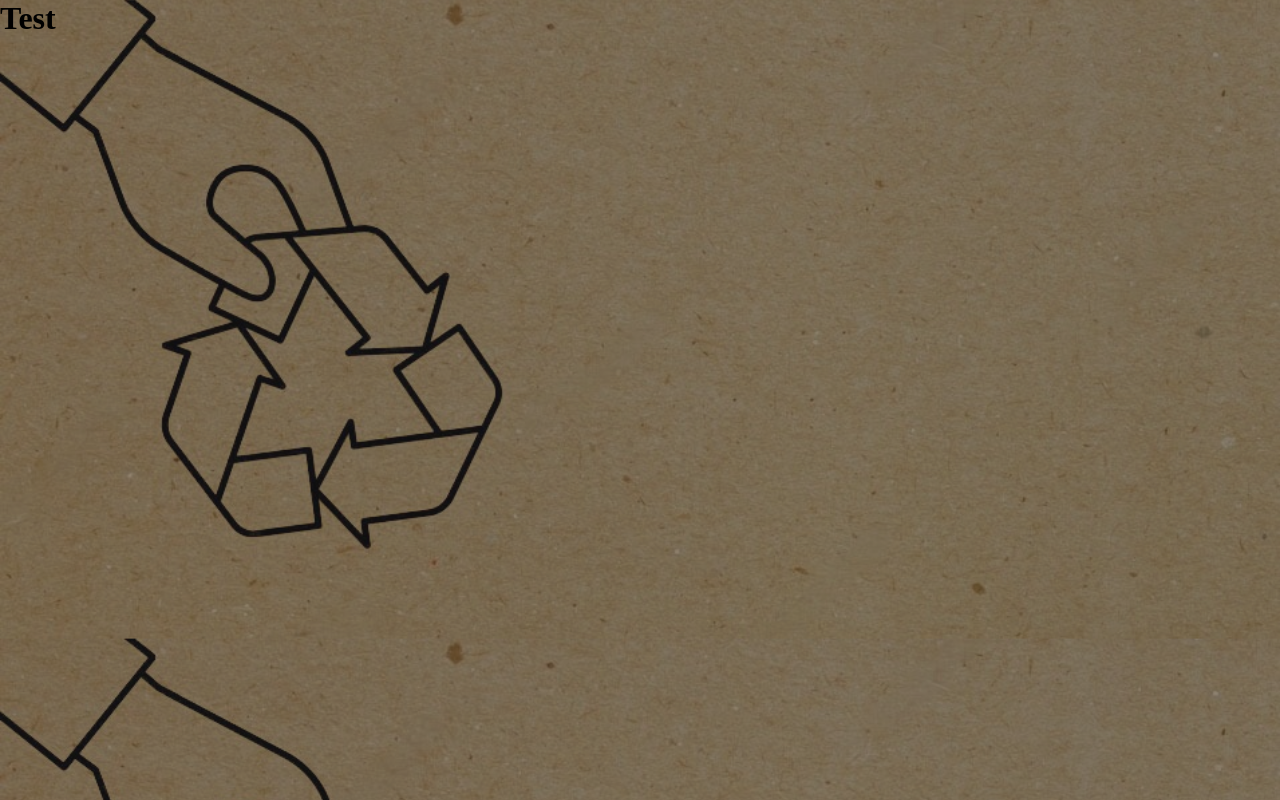
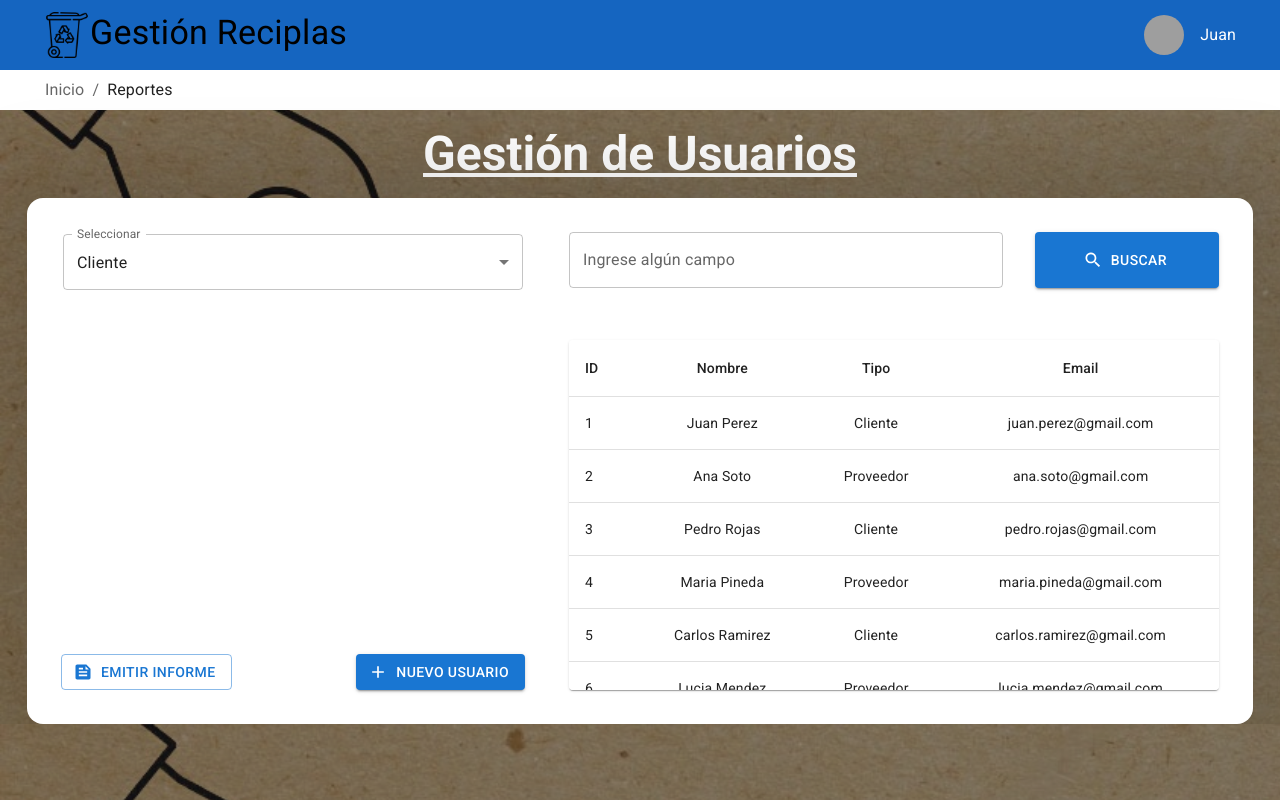
Before and after one commit to juansegnana/dds-tpi, a Next.js app: page /reportes in a window 1280 px wide. Built offline with nearby package versions, Linux system fonts and the light colour scheme; grey boxes are pictures that could not be loaded.

Commit message:
adding...

```diff
--- a/src/pages/reportes/index.tsx
+++ b/src/pages/reportes/index.tsx
@@ -1,5 +1,339 @@
-const Page = () => {
-  return <h1>Test</h1>;
+import {
+  Box,
+  Button,
+  Drawer,
+  FormControl,
+  InputLabel,
+  MenuItem,
+  Select,
+  TextField,
+  Typography,
+} from "@mui/material";
+import { FC, ReactElement, useState } from "react";
+
+import { NextPageWithLayout } from "../_app";
+import { usersArray } from "..";
+import MainLayout from "../../components/layouts/MainLayout";
+import { Add, Cancel, Edit, Feed, Search } from "@mui/icons-material";
+import TablaResultados, { UserRow } from "../../components/TablaResultados";
+import Head from "next/head";
+// For time picker
+import { DatePicker } from "@mui/x-date-pickers";
+import dayjs from "dayjs";
+
+interface SelectValue {
+  value: string;
+  label: string;
+}
+interface ReporteProps {
+  selectValues: SelectValue[];
+}
+
+const reportesValues: SelectValue[] = [
+  {
+    value: "cliente",
+    label: "Cliente",
+  },
+  {
+    value: "proveedor",
+    label: "Proveedor",
+  },
+];
+
+const UsuarioDetailsDrawer: FC<{
+  isOpen: boolean;
+  onClose: () => void;
+  userData?: UserRow;
+}> = ({ isOpen, onClose, userData }) => {
+  const [startDate, setStartDate] = useState<Date | null>(new Date());
+
+  return (
+    <Drawer anchor={"right"} open={isOpen} onClose={onClose}>
+      <Box style={{ width: "450px", padding: 8 }}>
+        <Box sx={{ height: "100%" }}>
+          <Box
+            display="flex"
+            flexDirection="column"
+            alignItems="center"
+            justifyContent="space-around"
+            sx={{
+              background: "rgba(161, 154, 158, 0.05)",
+              padding: 2,
+              margin: 2,
+              borderRadius: 4,
+              gap: 4,
+              height: "100%",
+            }}
+          >
+            <Typography
+              variant="h4"
+              sx={{
+                textAlign: "center",
+                textDecoration: "underline",
+              }}
+            >
+              {`${userData ? "Editar" : "Nuevo"} usuario`}
+            </Typography>
+            <Box
+              display="flex"
+              flexDirection="column"
+              sx={{ gap: 4, width: "100%" }}
+            >
+              <TextField
+                fullWidth
+                label="Nombre Completo"
+                id="test"
+                type="text"
+                value={userData?.nombre}
+              />
+              <TextField
+                fullWidth
+                label="Dirección"
+                id="test"
+                type="text"
+                value={userData?.direccion}
+              />
+              <DatePicker
+                label="Fecha Nacimiento"
+                value={
+                  userData
+                    ? dayjs(userData.fecha?.toISOString().split("T")[0])
+                    : undefined
+                }
+                slotProps={{
+                  textField: {
+                    helperText: "El formato debe ser DD/MM/YYYY",
+                  },
+                }}
+                views={["day", "month", "year"]}
+              />
+
+              <FormControl fullWidth>
+                <InputLabel id="select-label">Seleccionar</InputLabel>
+                <Select
+                  labelId="select-label"
+                  id="simple-select"
+                  value={userData?.tipo || "cliente"}
+                  label="Seleccionar"
+                  onChange={() => {}}
+                >
+                  <MenuItem value={"cliente"}>Cliente</MenuItem>
+                  <MenuItem value={"proveedor"}>Proveedor</MenuItem>
+                </Select>
+              </FormControl>
+            </Box>
+
+            <Box
+              display="flex"
+              justifyContent="space-around"
+              sx={{ width: "100%" }}
+            >
+              <Button
+                variant="contained"
+                color="error"
+                startIcon={<Cancel />}
+                onClick={onClose}
+              >
+                Cancelar
+              </Button>
+              <Button
+                variant="contained"
+                sx={{ width: "40%" }}
+                startIcon={userData ? <Edit /> : <Add />}
+              >
+                {userData ? "Editar" : "Crear"}
+              </Button>
+            </Box>
+          </Box>
+        </Box>
+      </Box>
+    </Drawer>
+  );
 };
 
-export default Page;
+const BusquedaContent: FC<ReporteProps> = ({ selectValues }) => {
+  const [isDrawerOpen, setIsDrawerOpen] = useState(false);
+  const [drawerDetails, setDrawerDetails] = useState<UserRow | undefined>(
+    undefined
+  );
+
+  const handleToggleDrawer = (userData?: UserRow) => {
+    if (userData) {
+      setDrawerDetails({
+        ...userData,
+        tipo: userData.tipo.toLowerCase(),
+      });
+    } else {
+      setDrawerDetails(undefined);
+    }
+    setIsDrawerOpen((prev) => !prev);
+  };
+
+  return (
+    <div
+      style={{
+        width: "100%",
+        height: "100%",
+        display: "grid",
+        gridTemplateColumns: "500px repeat(2, 1fr)",
+        // 100 px en la primer fila
+        gridTemplateRows: "100px repeat(2, 1fr)",
+        gridColumnGap: "8px",
+        gridRowGap: "8px",
+        background: "white",
+        color: "black",
+        padding: 16,
+        borderRadius: 16,
+        boxShadow: "0px 0px 66px 44px rgba(0,0,0,0.1)",
+      }}
+    >
+      <UsuarioDetailsDrawer
+        isOpen={isDrawerOpen}
+        onClose={() => handleToggleDrawer()}
+        userData={drawerDetails}
+      />
+      {/* FILTROS */}
+      {/* Lado izquierdo */}
+      <div
+        className="div1"
+        style={{ border: "2px transparent solid", gridArea: "1 / 1 / 4 / 2" }}
+      >
+        {/* Select - Menú desplegable */}
+        <Box
+          display="flex"
+          justifyContent="space-between"
+          flexDirection="column"
+          sx={{ height: "100%" }}
+        >
+          <Box sx={{ padding: 2, border: "2px transparent solid" }}>
+            <FormControl fullWidth>
+              <InputLabel id="select-label">Seleccionar</InputLabel>
+              <Select
+                labelId="select-label"
+                id="simple-select"
+                value={"cliente"}
+                label="Seleccionar"
+                onChange={() => {}}
+              >
+                {selectValues.map((selectObject) => (
+                  <MenuItem key={selectObject.value} value={selectObject.value}>
+                    {selectObject.label}
+                  </MenuItem>
+                ))}
+              </Select>
+            </FormControl>
+          </Box>
+          <Box
+            display="flex"
+            justifyContent="space-between"
+            sx={{ padding: 2 }}
+          >
+            <Button startIcon={<Feed />} variant="outlined">
+              Emitir informe
+            </Button>
+            <Button
+              startIcon={<Add />}
+              variant="contained"
+              onClick={() => {
+                handleToggleDrawer();
+              }}
+            >
+              Nuevo usuario
+            </Button>
+          </Box>
+        </Box>
+      </div>
+      {/* Arriba */}
+      <div
+        className="div2"
+        style={{
+          border: "2px transparent solid",
+          gridArea: "1 / 2 / 2 / 4",
+        }}
+      >
+        <Box
+          sx={{
+            width: "100%",
+            maxWidth: "100%",
+            padding: 2,
+            gap: 4,
+          }}
+          display={"flex"}
+        >
+          <TextField
+            fullWidth
+            label="Ingrese algún campo"
+            id="buscar-main"
+            type="search"
+          />
+          <Button
+            variant="contained"
+            sx={{ width: "40%" }}
+            startIcon={<Search />}
+          >
+            Buscar
+          </Button>
+        </Box>
+      </div>
+      {/* CONTENIDO PRINCIPAL */}
+      <div
+        className="div3"
+        style={{ border: "2px transparent solid", gridArea: "2 / 2 / 4 / 4" }}
+      >
+        <Box sx={{ padding: 2 }}>
+          <TablaResultados
+            openDrawerDetails={(details) => handleToggleDrawer(details)}
+          />
+        </Box>
+      </div>
+    </div>
+  );
+};
+
+const ReportesHomePage: NextPageWithLayout<{}> = ({}) => {
+  return (
+    <>
+      <Head>
+        <title>Gestión de Usuarios</title>
+      </Head>
+      {/* Home Page */}
+      <div
+        style={{
+          width: "100%",
+          height: "100%",
+          display: "flex",
+          justifyContent: "center",
+          alignItems: "center",
+          flexDirection: "column",
+          gap: 16,
+          marginTop: 16,
+        }}
+      >
+        {/* Titulo */}
+        <div
+          style={{
+            alignContent: "flex-start",
+          }}
+        >
+          <Typography
+            variant="h3"
+            color={"white"}
+            sx={{ textDecoration: "underline", fontWeight: "bold" }}
+          >
+            Gestión de Usuarios
+          </Typography>
+        </div>
+        {/* Contenido */}
+        <Box>
+          <BusquedaContent selectValues={reportesValues} />
+        </Box>
+      </div>
+    </>
+  );
+};
+
+ReportesHomePage.getLayout = function getLayout(page: ReactElement) {
+  return <MainLayout user={usersArray[0]}>{page}</MainLayout>;
+};
+
+export default ReportesHomePage;
```
